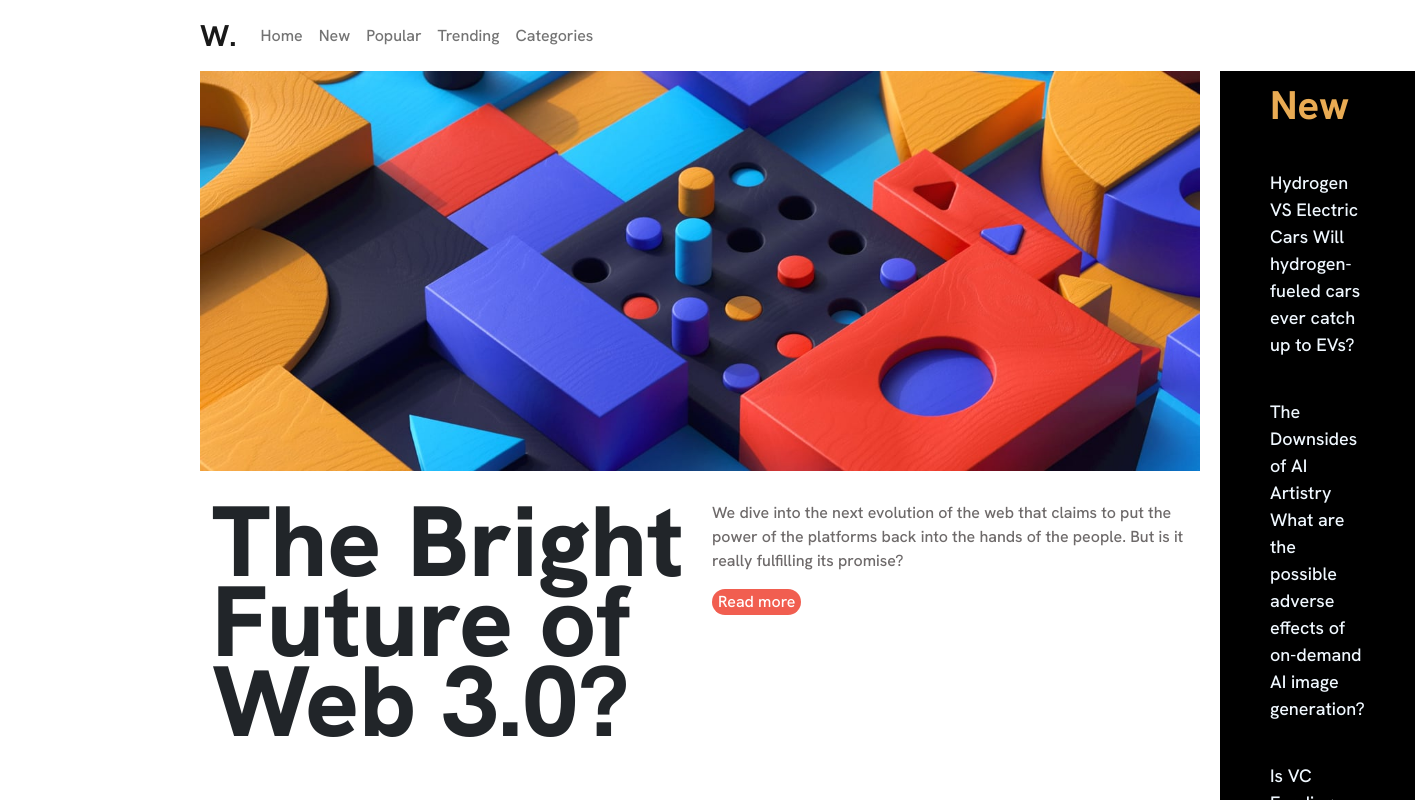
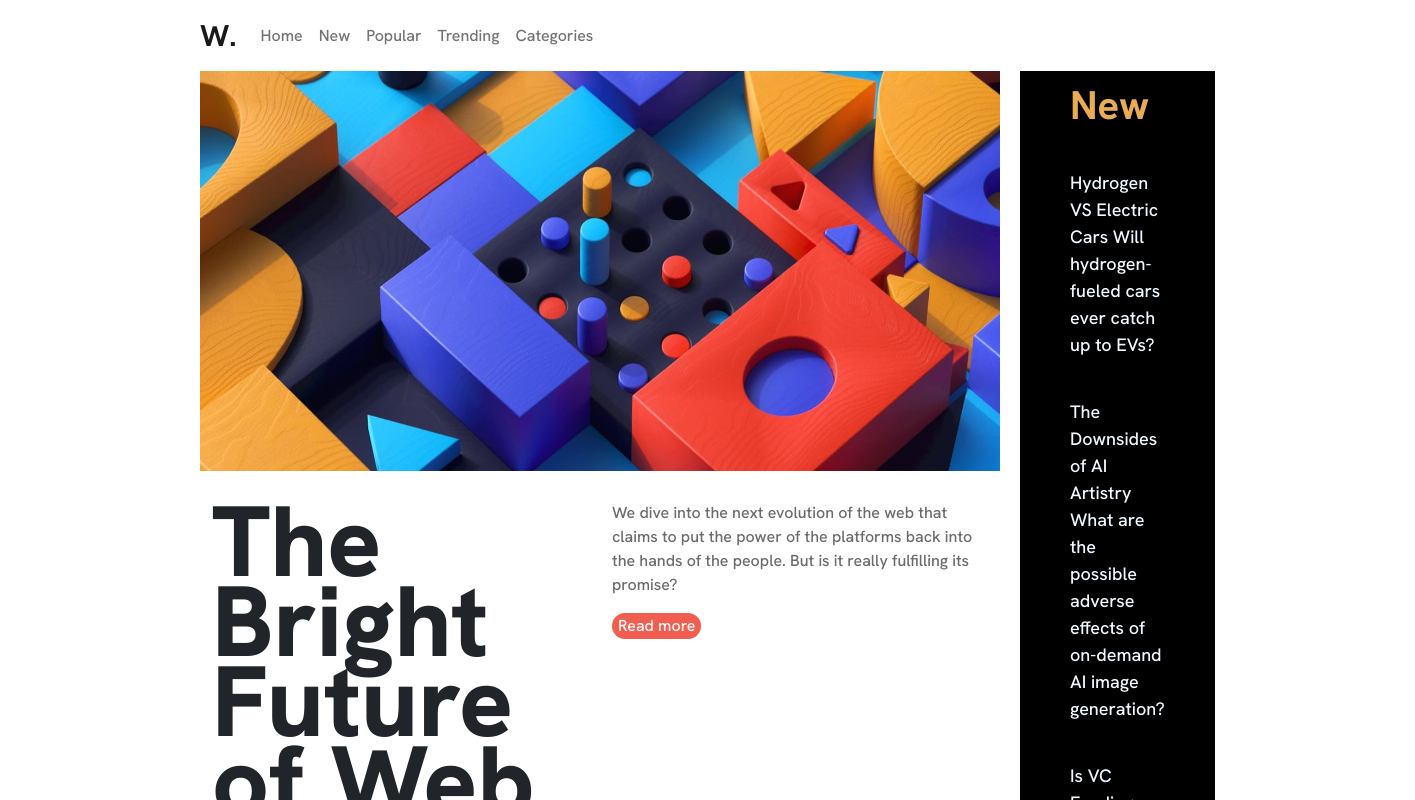
Before and after one commit to Vishal44-07/news-homepage-challenge, a React (Create React App) app: page / in a window 1280 px wide. Shown: the top 800 px of the page, 1415 px wide, since content can reach past the window. Built offline with nearby package versions, Linux system fonts and the light colour scheme.

Commit message:
Update ImageWeb3.js

```diff
--- a/src/components/ImageWeb3.js
+++ b/src/components/ImageWeb3.js
@@ -4,7 +4,7 @@ function ImageWeb() {
   return (
     <div>
       <div>
-        <img width={1000} height={400} src={webimage} alt="A Web 3"></img>
+        <img width={800} height={400} src={webimage} alt="A Web 3"></img>
       </div>
       <div className="fte-conatiner">
         <div class="container ">
```
